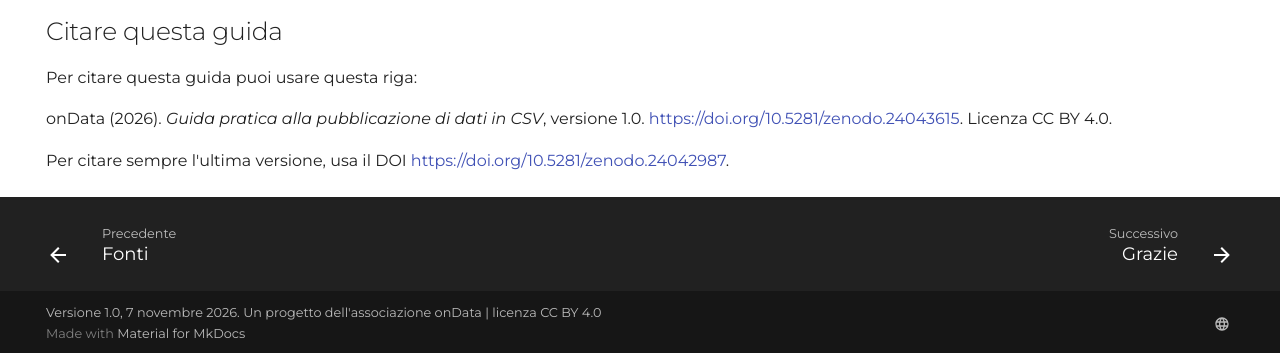
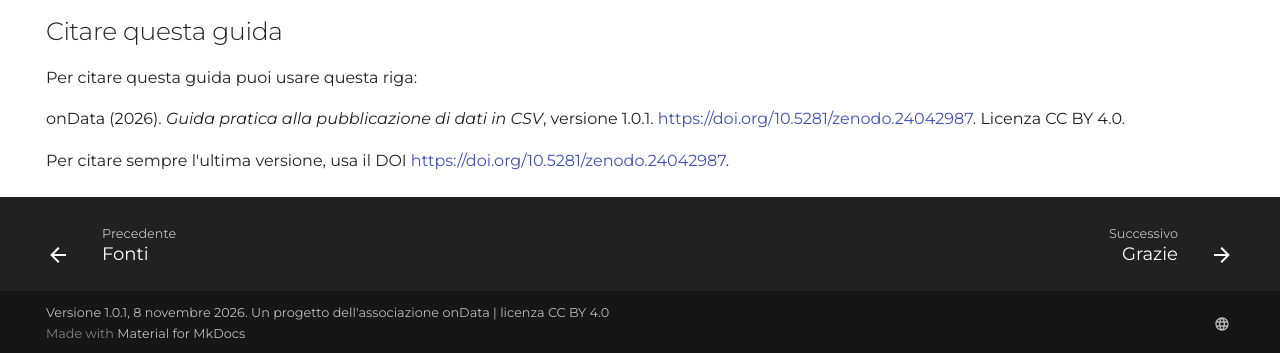
Before and after one commit to ondata/guidaPraticaPubblicazioneCSV, an MkDocs documentation site: the page built from docs/partecipa.md, in a window 1280 px wide and 900 px high, scrolled down 690 px. Shown: the part 544-897 px from the top of the window. Built offline with MkDocs 1.6.1 and Material for MkDocs 9.7.7, drawn with Linux system fonts in a browser that asks for light colours; comment, search, counter and statistics services are not loaded.

Commit message:
docs: metadati 1.0.1
Co-Authored-By: Claude Opus 5.5 <noreply@anthropic.com>
Claude-Session: https://claude.ai/code/session_01RCCNPKrWt4tp2kKJYeM5Rt

```diff
--- a/docs/partecipa.md
+++ b/docs/partecipa.md
@@ -33,6 +33,6 @@ Il testo originale è soggetto alle [condizioni di riuso di datos.gob.es](https:
 
 Per citare questa guida puoi usare questa riga:
 
-onData (2026). *Guida pratica alla pubblicazione di dati in CSV*, versione 1.0. <https://doi.org/10.5281/zenodo.24043615>. Licenza CC BY 4.0.
+onData (2026). *Guida pratica alla pubblicazione di dati in CSV*, versione 1.0.1. <https://doi.org/10.5281/zenodo.24042987>. Licenza CC BY 4.0.
 
 Per citare sempre l'ultima versione, usa il DOI <https://doi.org/10.5281/zenodo.24042987>.
--- a/mkdocs.yml
+++ b/mkdocs.yml
@@ -7,7 +7,7 @@ repo_url: https://github.com/ondata/guidaPraticaPubblicazioneCSV
 repo_name: guidaPraticaPubblicazioneCSV
 edit_uri: edit/main/docs/
 
-copyright: 'Versione 1.0, 7 novembre 2026. Un progetto dell''<a href="https://www.ondata.it/" target="_blank">associazione onData</a> | licenza <a href="https://creativecommons.org/licenses/by/4.0/deed.it" target="_blank">CC BY 4.0</a>'
+copyright: 'Versione 1.0.1, 8 novembre 2026. Un progetto dell''<a href="https://www.ondata.it/" target="_blank">associazione onData</a> | licenza <a href="https://creativecommons.org/licenses/by/4.0/deed.it" target="_blank">CC BY 4.0</a>'
 
 theme:
   name: material
```
Also changed, not shown: CHANGELOG.md (+9 -3 lines), LOG.md (+1 -0 lines), README.md (+1 -1 lines), .zenodo.json, 1 other file.
